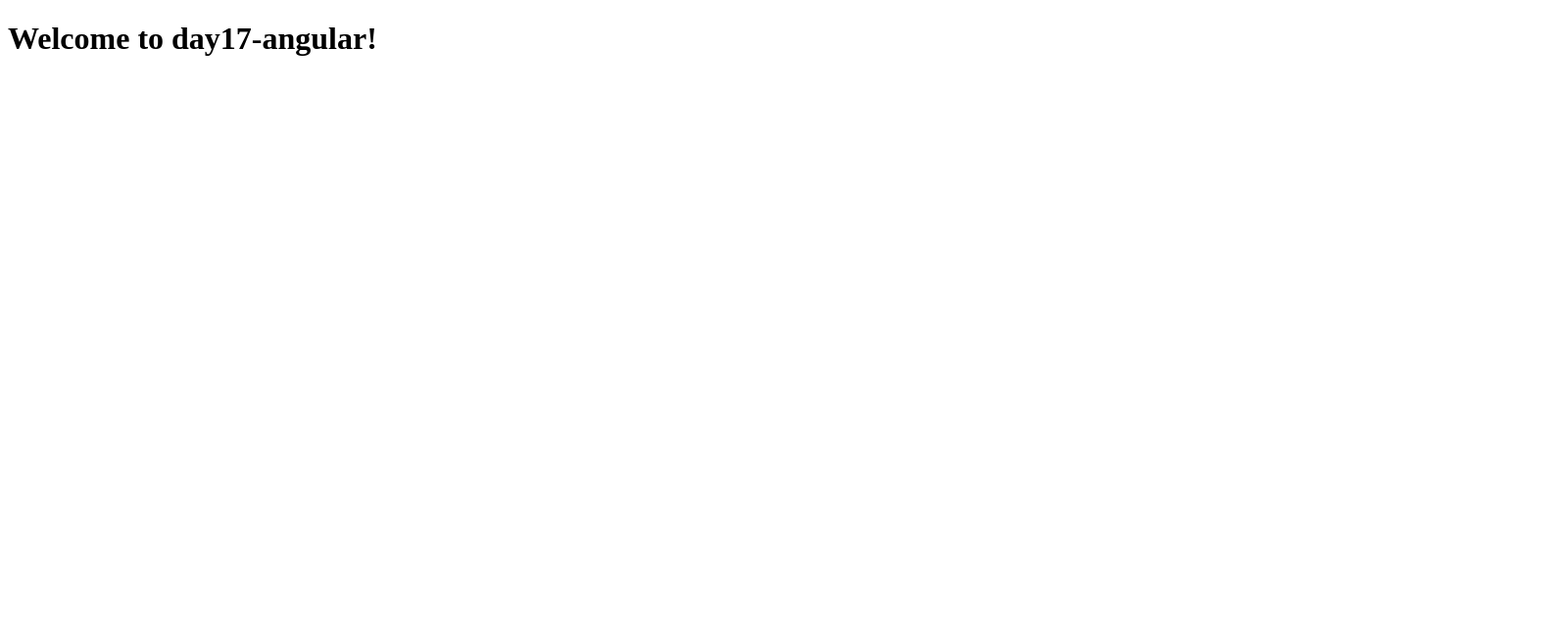
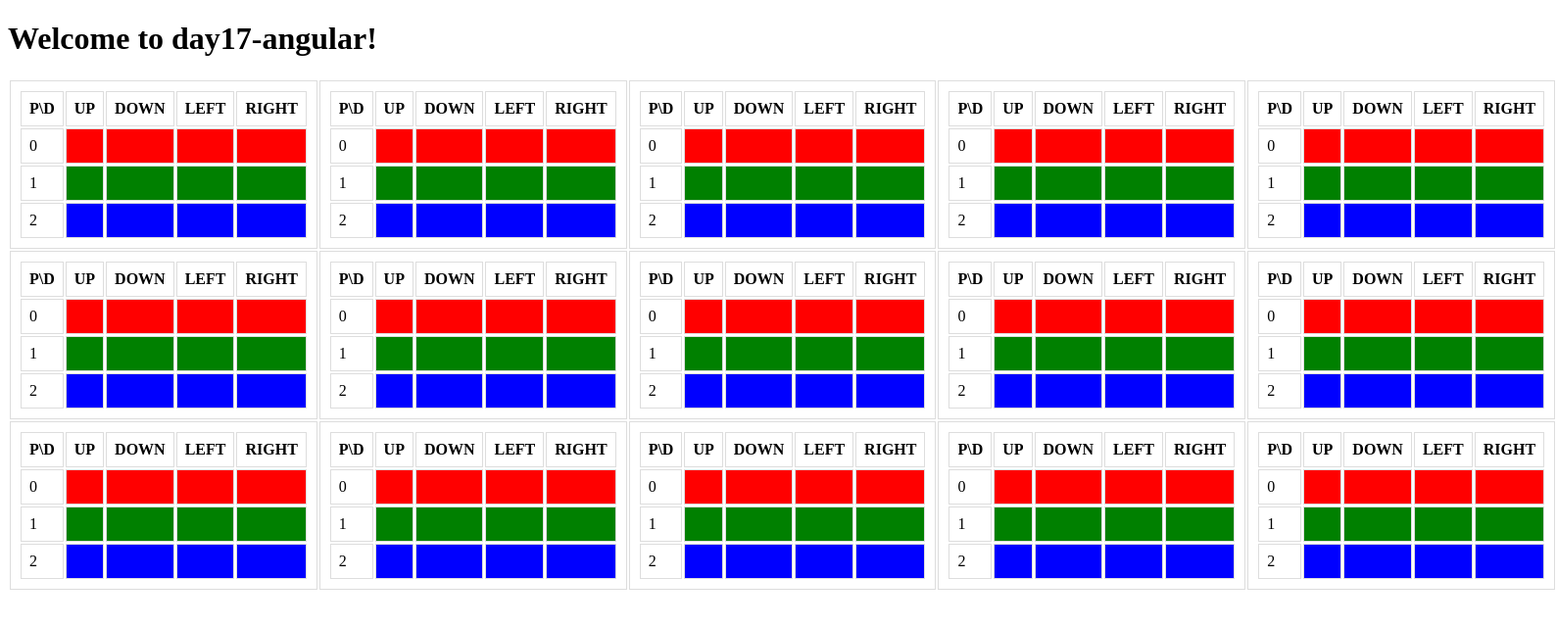
Before and after one commit to elepner/aoc-day17-viz, an Angular app: page / in a window 1280 px wide. Shown: the top 640 px of the page at 98% size, 1589 px wide, since content can reach past the window. Built offline with nearby package versions, Linux system fonts and the light colour scheme.

Commit message:
create grid

```diff
--- a/angular.json
+++ b/angular.json
@@ -7,7 +7,7 @@
       "projectType": "application",
       "schematics": {
         "@schematics/angular:component": {
-          "inlineTemplate": true,
+          "inlineTemplate": false,
           "inlineStyle": true,
           "skipTests": true
         },
@@ -43,17 +43,10 @@
             "outputPath": "dist/day17-angular",
             "index": "src/index.html",
             "browser": "src/main.ts",
-            "polyfills": [
-              "zone.js"
-            ],
+            "polyfills": ["zone.js"],
             "tsConfig": "tsconfig.app.json",
-            "assets": [
-              "src/favicon.ico",
-              "src/assets"
-            ],
-            "styles": [
-              "src/styles.css"
-            ],
+            "assets": ["src/favicon.ico", "src/assets"],
+            "styles": ["src/styles.css"],
             "scripts": []
           },
           "configurations": {
--- a/src/app/app.component.ts
+++ b/src/app/app.component.ts
@@ -1,16 +1,17 @@
 import { Component } from '@angular/core';
 import { RouterOutlet } from '@angular/router';
+import { LavaGridComponent } from "./lava-grid/lava-grid.component";
 
 @Component({
   selector: 'app-root',
   standalone: true,
-  imports: [RouterOutlet],
   template: `
     <h1>Welcome to {{title}}!</h1>
-
+    <app-lava-grid [cols]="5" [rows]="3"></app-lava-grid>
     <router-outlet />
   `,
   styles: [],
+  imports: [RouterOutlet, LavaGridComponent]
 })
 export class AppComponent {
   title = 'day17-angular';
--- /dev/null
+++ b/src/app/lava-grid/lava-grid.component.css
@@ -0,0 +1,15 @@
+td, th {
+  border: 1px solid #dddddd;
+  text-align: left;
+  padding: 8px;
+}
+
+td.level-0 {
+  background-color: red;
+}
+td.level-1 {
+  background-color: green;
+}
+td.level-2 {
+  background-color: blue;
+}
--- /dev/null
+++ b/src/app/lava-grid/lava-grid.component.html
@@ -0,0 +1,47 @@
+<table>
+  @for (row of rowCols(); track $index) {
+  <tr>
+    @for (cell of row; track $index) {
+    <td>
+      <table>
+        <tr>
+          <th>
+            P\D
+          </th>
+          <th>
+            UP
+          </th>
+          <th>
+            DOWN
+          </th>
+          <th>
+            LEFT
+          </th>
+          <th>
+            RIGHT
+          </th>
+        </tr>
+
+        @for (level of levels; track $index) {
+        <tr>
+          <td>
+            {{level}}
+          </td>
+          <td class="up level-{{level}}">
+          </td>
+          <td class="down level-{{level}}">
+          </td>
+          <td class="left level-{{level}}">
+          </td>
+          <td class="right level-{{level}}">
+          </td>
+        </tr>
+
+        }
+      </table>
+
+    </td>
+    }
+  </tr>
+  }
+</table>
--- /dev/null
+++ b/src/app/lava-grid/lava-grid.component.ts
@@ -0,0 +1,32 @@
+import { Component, computed, input } from '@angular/core';
+interface Cell {
+  rowNum: number;
+  colNum: number;
+}
+@Component({
+  selector: 'app-lava-grid',
+  standalone: true,
+  imports: [],
+  templateUrl: './lava-grid.component.html',
+  styleUrls: [`./lava-grid.component.css`]
+})
+export class LavaGridComponent {
+  rows = input<number>(0);
+  cols = input<number>(0);
+
+  rowCols = computed(() => {
+    var result: Cell[][] = [];
+    for (let i = 0; i < this.rows(); i++) {
+      result.push([])
+      for (let j = 0; j < this.cols(); j++) {
+        result.at(-1)!.push({
+          colNum: j,
+          rowNum: i,
+        })
+      }
+    }
+    return result;
+  })
+
+  readonly levels = [0, 1, 2];
+}
```
